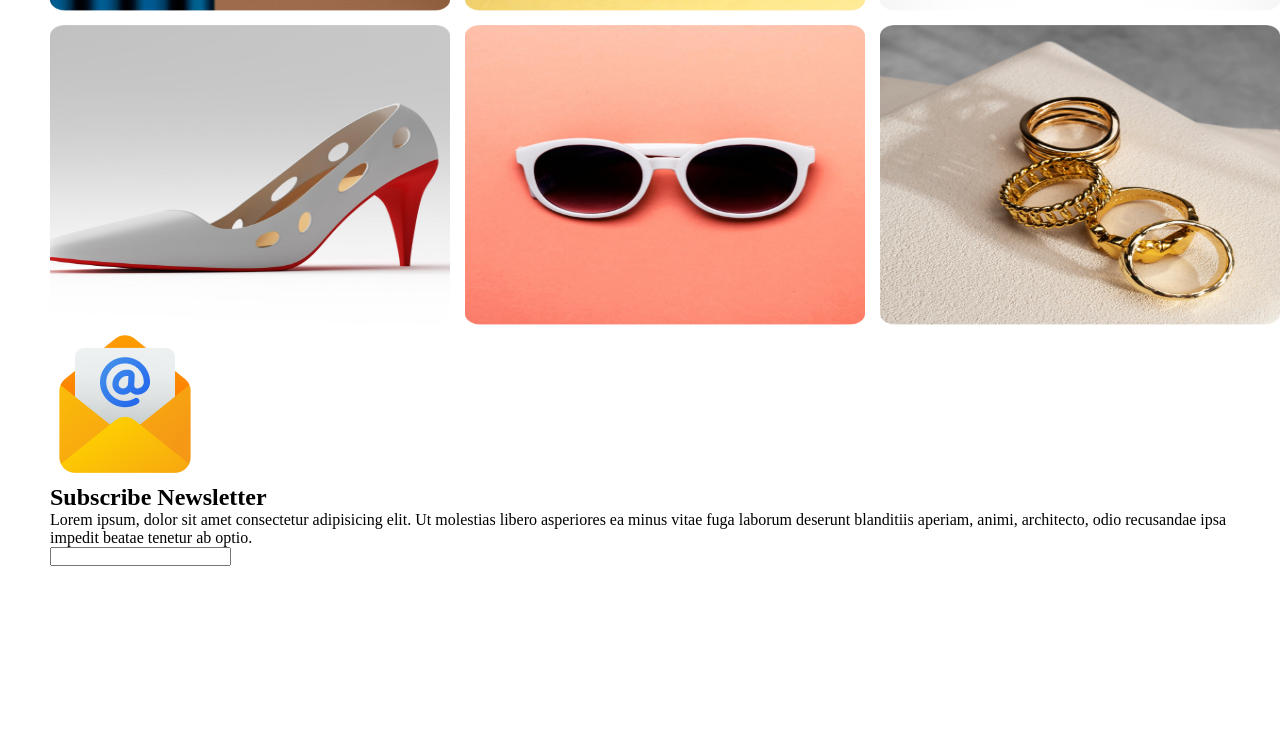
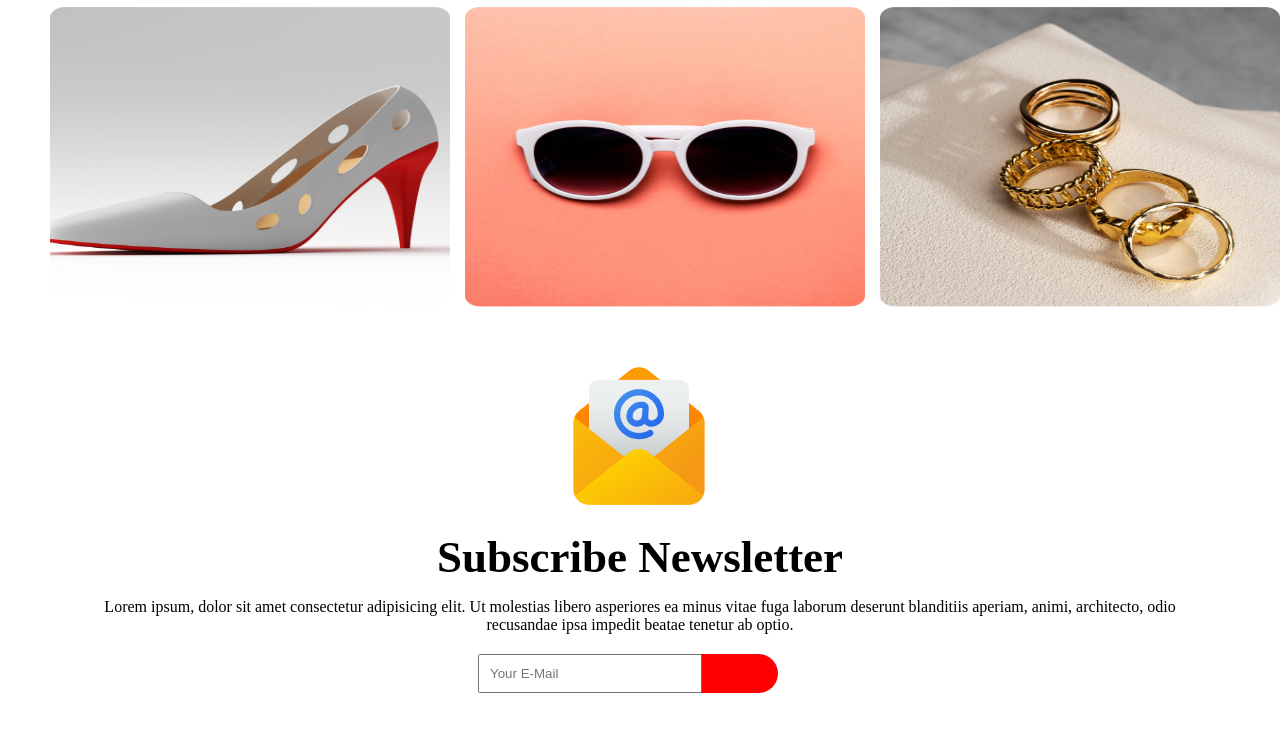
Before and after one commit to Shikhtahoba/assinment-1, a plain HTML site: page index.html in a window 1280 px wide. Shown: the part 4626-5357 px from the top of the page. Before the commit the page ends 5242 px from the top, so only its background shows below. Drawn offline with Linux system fonts and the light colour scheme.

Commit message:
second commit

```diff
--- a/index.html
+++ b/index.html
@@ -32,7 +32,7 @@
 
     <!-- main section code start -->
 
-    <>
+    <div>
 
         <div class="main-1">
 
@@ -177,16 +177,20 @@
 
      <section class="main-32">
 
-        <div><img src="image/resources/Group 61.png" alt=""></div>
-        <div>
+        <div class="main-33">
+            <img src="image/resources/Group 61.png" alt="">
+        </div>
+
+        <div class="main-34">
             <h2>Subscribe Newsletter</h2>
         </div>
-        <div>
+
+        <div class="main-35">
             <p>Lorem ipsum, dolor sit amet consectetur adipisicing elit. Ut molestias libero asperiores ea minus vitae fuga laborum deserunt blanditiis aperiam, animi, architecto, odio recusandae ipsa impedit beatae tenetur ab optio.</p>
         </div>
 
-        <div>
-            <input type="text">
+        <div class="main-36">
+            <input type="text"placeholder="Your E-Mail">
         </div>
 
      </section>
--- a/style.css
+++ b/style.css
@@ -302,3 +302,39 @@ text-decoration: none;
     width: 400px;
     height: 300px;
 }
+
+.main-32{
+    margin-left: 50px;
+    margin-right: 50px;
+    margin-top: 50px;
+    margin-bottom: 50px;
+}
+.main-33{
+    margin-left: 43%;
+}
+.main-34{
+    text-align: center;
+    margin-top: 15px;
+    font-size: 30px;
+    margin-bottom: 15px;
+
+}
+.main-35{
+    text-align: center;
+    margin-bottom: 15px;
+}
+
+.main-36{
+    background-color: #F00;
+    width: 300px;
+    border-radius: 20px;
+
+    position: relative;
+    margin-left: 35%;
+    margin-top: 20px;
+}
+.main-36 input{
+    padding: 10px;
+    width: 200px;
+
+}
```
